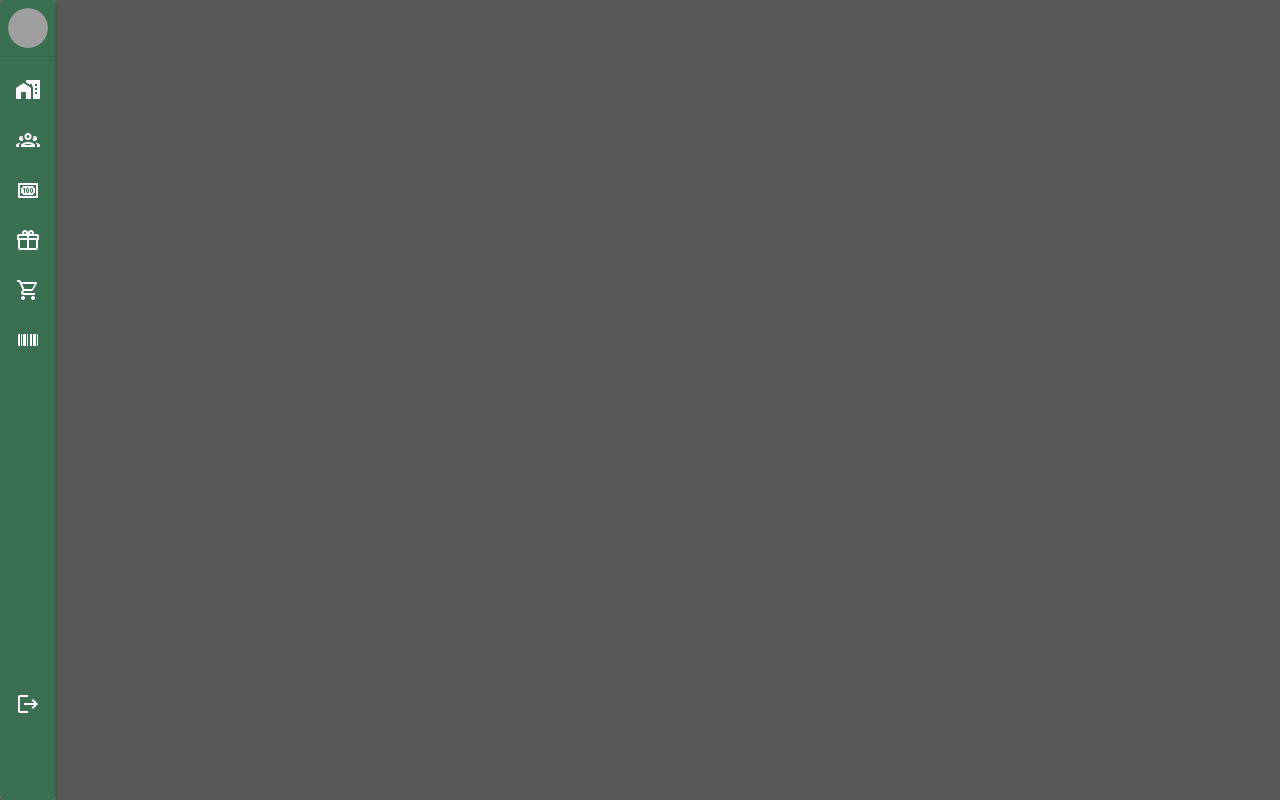
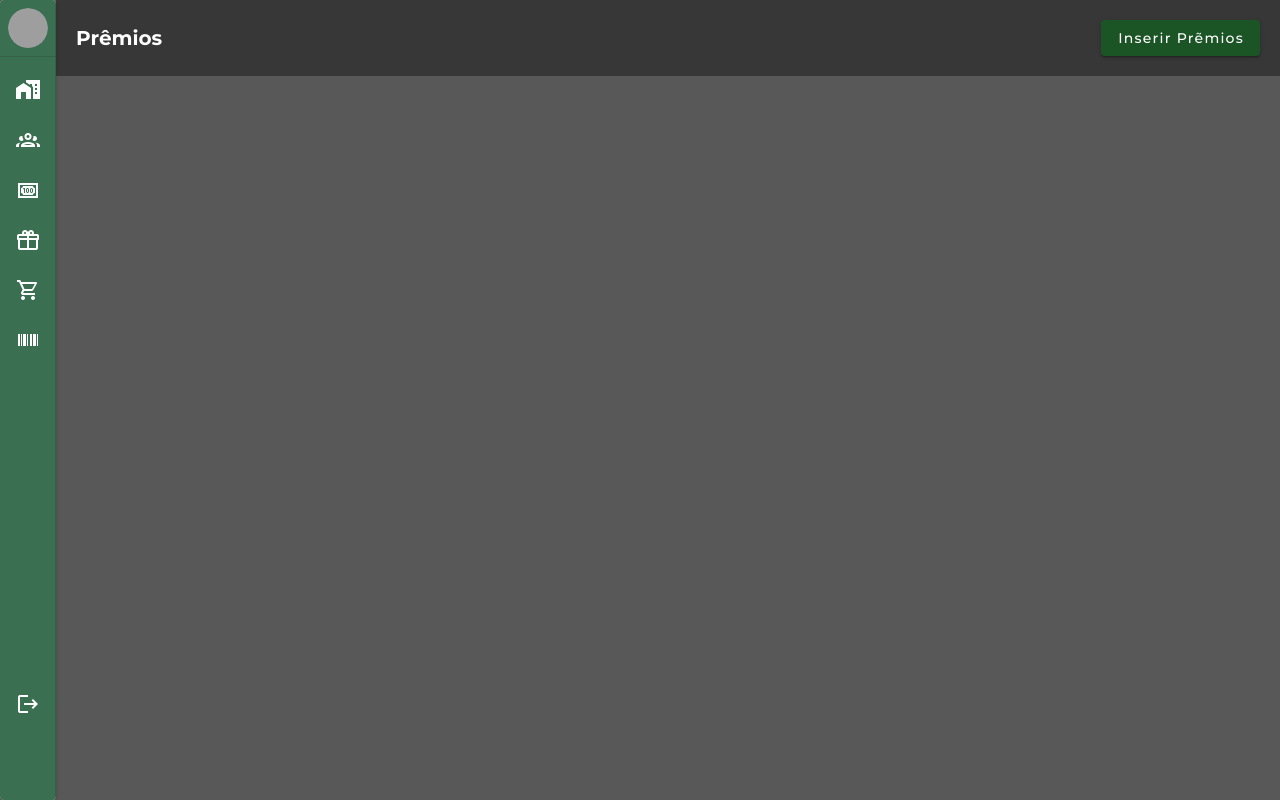
Before and after one commit to bssilva/tcc-front, a Vue app: page /premios in a window 1280 px wide. Built offline with nearby package versions, Linux system fonts and the light colour scheme; grey boxes are pictures that could not be loaded.

Commit message:
Criando componente de Prêmios

```diff
--- a/src/router/index.js
+++ b/src/router/index.js
@@ -2,6 +2,7 @@ import Vue from "vue";
 import VueRouter from "vue-router";
 import Clients from "../template/views/clients/Clients.vue";
 import Points from "../template/views/points/Points.vue";
+import Prizes from "../template/views/prizes/Prizes.vue";
 
 Vue.use(VueRouter);
 
@@ -16,6 +17,11 @@ const routes = [
     name: "Pontos",
     component: Points,
   },
+  {
+    path: "/premios",
+    name: "Premios",
+    component: Prizes,
+  },
 ];
 
 const router = new VueRouter({
--- a/src/template/componets/sideBar/SideBar.js
+++ b/src/template/componets/sideBar/SideBar.js
@@ -5,7 +5,7 @@ export default {
       { title: "Home", icon: "mdi-home-city", to: "/" },
       { title: "Clientes", icon: "mdi-account-group-outline", to: "/clientes" },
       { title: "Pontos", icon: "mdi-cash-100", to: "/pontos" },
-      { title: "Prêmios", icon: "mdi-gift-outline", to: "/pontos" },
+      { title: "Prêmios", icon: "mdi-gift-outline", to: "/premios" },
       { title: "Resgates", icon: "mdi-cart-outline", to: "/pontos" },
       { title: "Voucher", icon: "mdi-barcode", to: "/pontos" },
       { title: "Sair", icon: "mdi-logout", to: "/pontos" },
--- /dev/null
+++ b/src/template/views/prizes/Prizes.js
@@ -0,0 +1,3 @@
+export default {
+  name: "Points",
+};
--- /dev/null
+++ b/src/template/views/prizes/Prizes.scss
@@ -0,0 +1,3 @@
+#prize {
+  width: 100%;
+}
--- /dev/null
+++ b/src/template/views/prizes/Prizes.vue
@@ -0,0 +1,8 @@
+<template>
+  <div id="prize">
+    <Header :title="'Prêmios'" :nameButton="'Inserir prẽmios'" />
+  </div>
+</template>
+
+<script src="./Prizes.js" />
+<style lang="scss" src="./Prizes.scss" />
```
